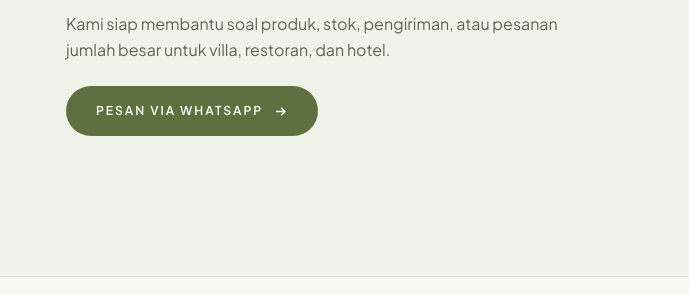
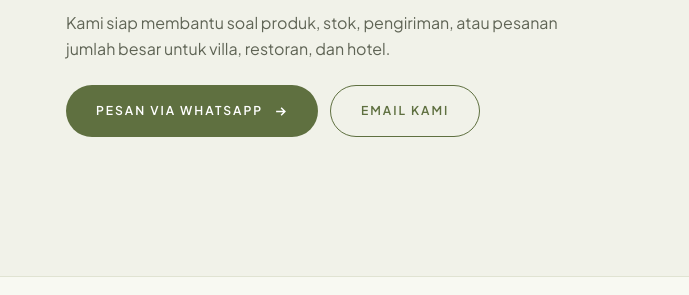
Before and after one commit to TPJ8/homewaredepo-landing, a plain HTML site: page index.html in a window 1280 px wide. Shown: the part 4482-4777 px from the top of the page, 0-689 px from the left. Drawn offline with Linux system fonts and the light colour scheme; grey boxes are pictures that could not be loaded.

Commit message:
Add email contact CTA

```diff
--- a/index.html
+++ b/index.html
@@ -237,15 +237,18 @@
   .contact-grid{ display:grid; grid-template-columns:1fr 1fr; gap:50px; align-items:center; }
   .contact h3{ font-family:'Fraunces',serif; font-weight:300; font-size:clamp(1.8rem,4vw,2.8rem); line-height:1.1; }
   .contact p{ color:var(--ink-soft); margin-top:14px; max-width:42ch; }
-  .contact .cta{ display:inline-flex; align-items:center; gap:10px; margin-top:24px; background:var(--sage-btn); color:#fff; padding:15px 30px; border-radius:999px; font-size:.76rem; font-weight:600; letter-spacing:.16em; text-transform:uppercase; transition:transform .15s,background .15s; }
+  .contact-actions{ display:flex; flex-wrap:wrap; gap:12px; margin-top:24px; }
+  .contact .cta{ display:inline-flex; align-items:center; justify-content:center; gap:10px; background:var(--sage-btn); color:#fff; padding:15px 30px; border-radius:999px; font-size:.76rem; font-weight:600; letter-spacing:.16em; text-transform:uppercase; transition:transform .15s,background .15s,border-color .15s; }
   .contact .cta:hover{ transform:translateY(-2px); background:#516134; }
+  .contact .cta.secondary{ background:transparent; color:var(--sage-btn); border:1px solid var(--sage-btn); }
+  .contact .cta.secondary:hover{ background:var(--sage-tint); border-color:#516134; color:#516134; }
   .contact-media{ aspect-ratio:16/10; max-width:520px; justify-self:end; width:100%; border-radius:20px; overflow:hidden; background:linear-gradient(140deg,var(--stone-a),var(--stone-b)); display:grid; place-items:center; position:relative; border:1px solid var(--line); }
   @media (max-width:760px){ .contact-media{ max-width:100%; justify-self:stretch; aspect-ratio:16/11; } }
   .contact-media .ph{ font-family:'Fraunces',serif; color:rgba(247,242,233,.8); font-size:1.4rem; }
   .contact-media iframe{ position:absolute; inset:0; width:100%; height:100%; border:0; filter:saturate(.5) contrast(.97) brightness(1.02); }
   .map-dir{ position:absolute; left:50%; bottom:14px; transform:translateX(-50%); z-index:2; display:inline-flex; align-items:center; gap:8px; background:var(--sage-btn); color:#fff; padding:11px 20px; border-radius:999px; font-size:.74rem; font-weight:700; letter-spacing:.1em; text-transform:uppercase; box-shadow:0 4px 14px rgba(20,22,15,.25); transition:background .15s,transform .15s; white-space:nowrap; }
   .map-dir:hover{ background:#516134; transform:translateX(-50%) translateY(-2px); }
-  @media (max-width:760px){ .contact-grid{ grid-template-columns:1fr; gap:28px; } }
+  @media (max-width:760px){ .contact-grid{ grid-template-columns:1fr; gap:28px; } .contact-actions{ flex-direction:column; align-items:flex-start; } .contact .cta{ width:min(100%,320px); } }
 
   /* ── Footer ── */
   footer{ background:var(--paper); color:var(--ink); padding:64px 0 40px; border-top:1px solid var(--line); }
@@ -402,9 +405,12 @@
     <div class="contact">
       <h3 class="serif" data-i18n="contact_h">Punya pertanyaan atau butuh info lebih?</h3>
       <p data-i18n="contact_p">Kami siap membantu — soal produk, stok, pengiriman, atau pesanan jumlah besar untuk hotel &amp; villa.</p>
-      <a class="cta" id="contact-cta" href="#"><span data-i18n="contact_cta">Hubungi kami</span>
-        <svg width="15" height="15" viewBox="0 0 24 24" fill="none" stroke="currentColor" stroke-width="2.4"><path d="M5 12h14M13 6l6 6-6 6"/></svg>
-      </a>
+      <div class="contact-actions">
+        <a class="cta" id="contact-cta" href="#"><span data-i18n="contact_cta">Hubungi kami</span>
+          <svg width="15" height="15" viewBox="0 0 24 24" fill="none" stroke="currentColor" stroke-width="2.4"><path d="M5 12h14M13 6l6 6-6 6"/></svg>
+        </a>
+        <a class="cta secondary" id="contact-email" href="#"><span data-i18n="contact_email">Email kami</span></a>
+      </div>
     </div>
     <div class="contact-media" id="map-box"><span class="ph">Homeware Depo</span></div>
   </div>
@@ -529,7 +535,7 @@ const I18N = {
     m_toko_sub:"Toko resmi · 4,9★ · 6.883+ terjual", m_wa_sub:"Minta katalog &amp; tanya stok", m_ig_sub:"Inspirasi meja makan · 19rb pengikut",
     contact_h:"Punya pertanyaan atau butuh info lebih?",
     contact_p:"Kami siap membantu soal produk, stok, pengiriman, atau pesanan jumlah besar untuk villa, restoran, dan hotel.",
-    contact_cta:"Pesan via WhatsApp", map_dir:"Petunjuk Arah",
+    contact_cta:"Pesan via WhatsApp", contact_email:"Email kami", map_dir:"Petunjuk Arah",
     foot_tag:"Jl. Raya Semer No. 55, Kerobokan, Badung, Bali. Kirim ke seluruh Indonesia.",
     foot_shop:"Belanja", foot_rights:"Semua hak dilindungi.",
     doc_title:" — Setiap rumah layak punya sesuatu yang istimewa",
@@ -556,7 +562,7 @@ const I18N = {
     m_toko_sub:"Official store · 4.9★ · 6,883+ sold", m_wa_sub:"Get catalog &amp; ask stock", m_ig_sub:"Table styling inspiration · 19k followers",
     contact_h:"Questions or need more info?",
     contact_p:"We're happy to help with products, stock, shipping, or bulk orders for villas, restaurants, and hotels.",
-    contact_cta:"Message on WhatsApp", map_dir:"Get Directions",
+    contact_cta:"Message on WhatsApp", contact_email:"Email us", map_dir:"Get Directions",
     foot_tag:"Jl. Raya Semer No. 55, Kerobokan, Badung, Bali. Shipping across Indonesia.",
     foot_shop:"Shop", foot_rights:"All rights reserved.",
     doc_title:" — Every home deserves something special",
@@ -605,6 +611,7 @@ const setHref = (id,h)=>{ const e=document.getElementById(id); if(e) e.href=h; }
 setHref("f-toko",BRAND.tokopedia); setHref("f-shop",BRAND.shopee); setHref("f-ig",BRAND.instagram);
 setHref("f-mail","mailto:"+BRAND.email);
 document.getElementById("contact-cta").href = BRAND.whatsapp ? ("https://wa.me/"+BRAND.whatsapp) : ("mailto:"+BRAND.email);
+document.getElementById("contact-email").href = "mailto:"+BRAND.email;
 document.getElementById("hero-primary").href = BRAND.tokopedia || "#belanja";
 document.getElementById("hero-secondary").href = BRAND.whatsapp
   ? ("https://wa.me/"+BRAND.whatsapp+"?text="+encodeURIComponent("Halo Homeware Depo, boleh minta katalog lengkap & harga?"))
```
